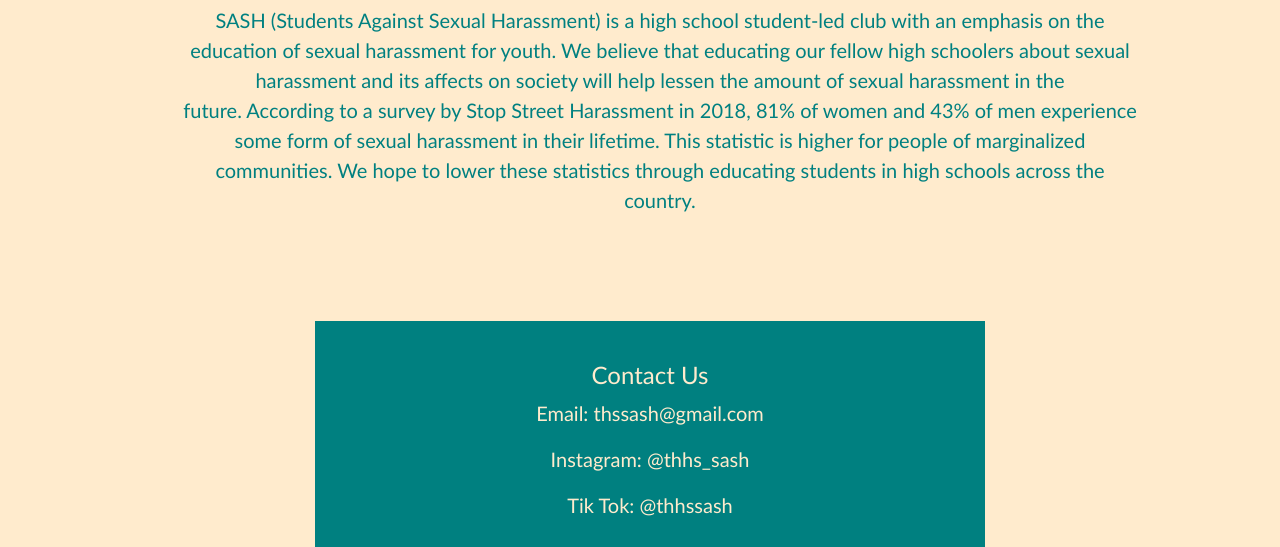
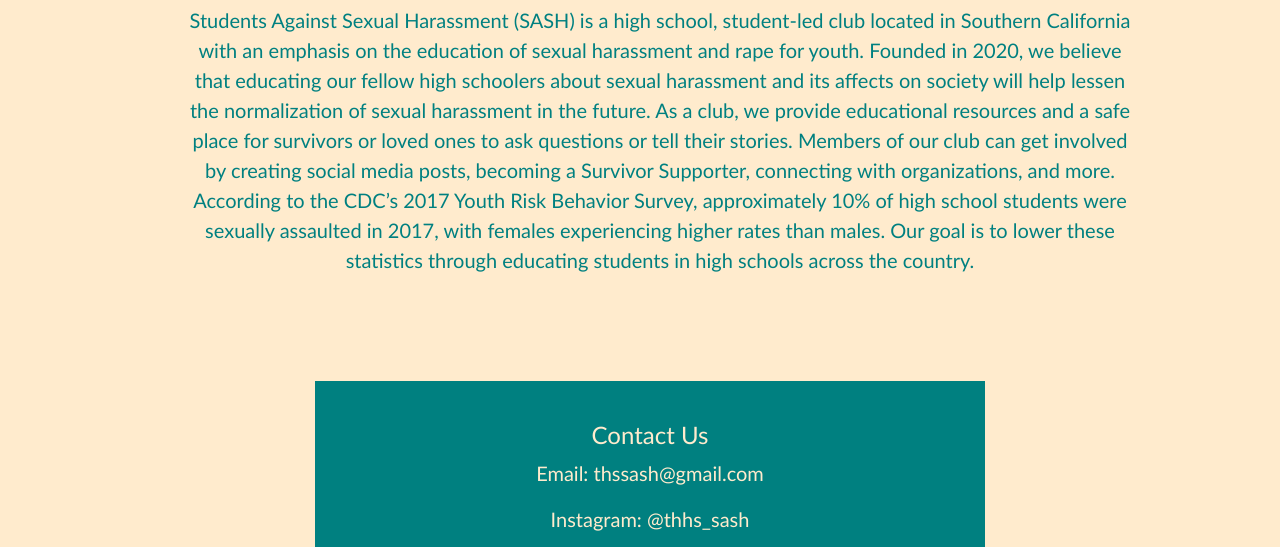
Before and after one commit to sinkyraj/sash, a plain HTML site: page about.html in a window 1280 px wide. Shown: the part 238-785 px from the top of the page. Drawn offline with nearby package versions, Linux system fonts and the light colour scheme.

Commit message:
code changes

```diff
--- a/about.html
+++ b/about.html
@@ -71,17 +71,14 @@
     <article id="about" class="about">
       <h2>About SASH</h2>
       <p>
-        SASH (Students Against Sexual Harassment) is a high school student-led club with an emphasis on the education of
-        sexual
-        harassment for youth. We believe that educating our fellow high schoolers about sexual harassment and its
-        affects on
-        society will help lessen the amount of sexual harassment in the future.&nbsp;According to a survey by Stop Street
-        Harassment in
-        2018, 81% of women and 43% of men experience some form of sexual harassment in their lifetime. This statistic is
-        higher
-        for people of marginalized communities. We hope to lower these statistics through educating students in high
-        schools
-        across the country.
+      Students Against Sexual Harassment (SASH) is a high school, student-led club located in Southern California with an
+      emphasis on the education of sexual harassment and rape for youth. Founded in 2020, we believe that educating our fellow
+      high schoolers about sexual harassment and its affects on society will help lessen the normalization of sexual
+      harassment in the future. As a club, we provide educational resources and a safe place for survivors or loved ones to
+      ask questions or tell their stories. Members of our club can get involved by creating social media posts, becoming a
+      Survivor Supporter, connecting with organizations, and more. According to the CDC’s 2017 Youth Risk Behavior Survey,
+      approximately 10% of high school students were sexually assaulted in 2017, with females experiencing higher rates than
+      males. Our goal is to lower these statistics through educating students in high schools across the country.
       </p>
     </article>
   </section>
```
Also changed, not shown: video.html (+6 -1 lines).
